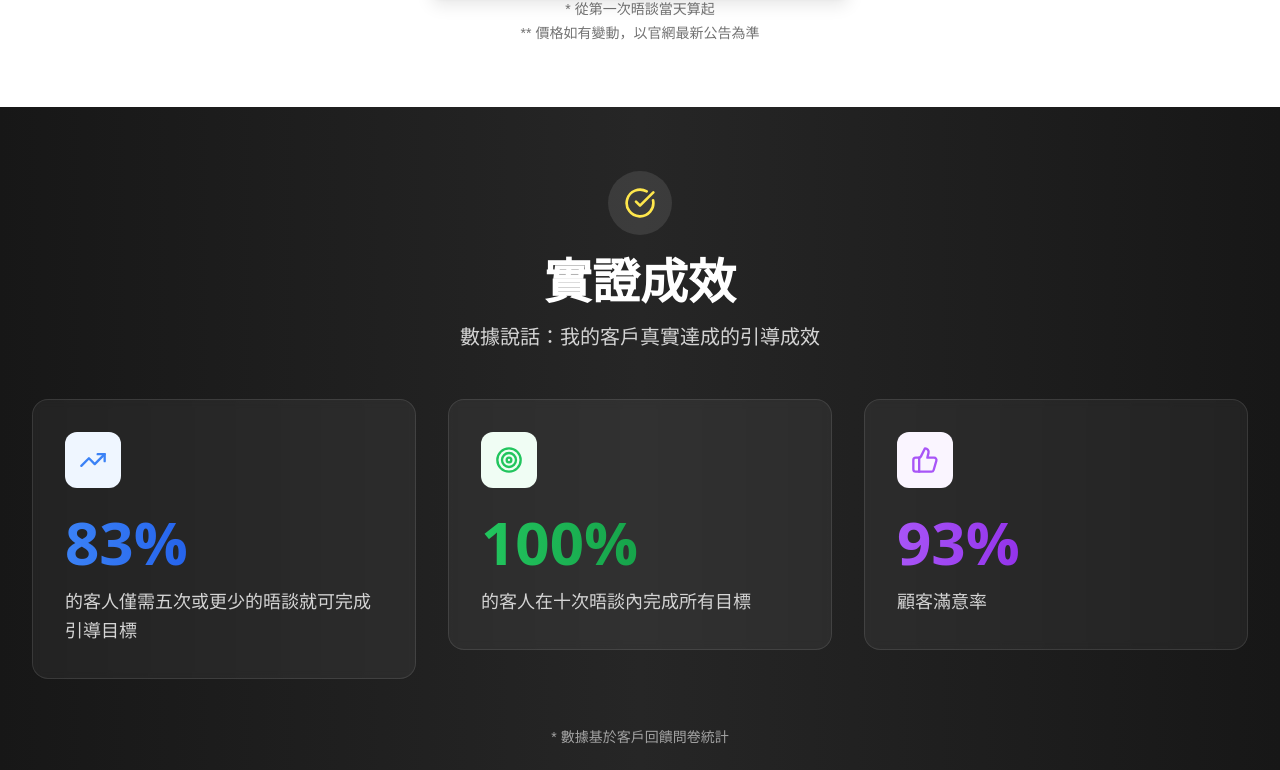
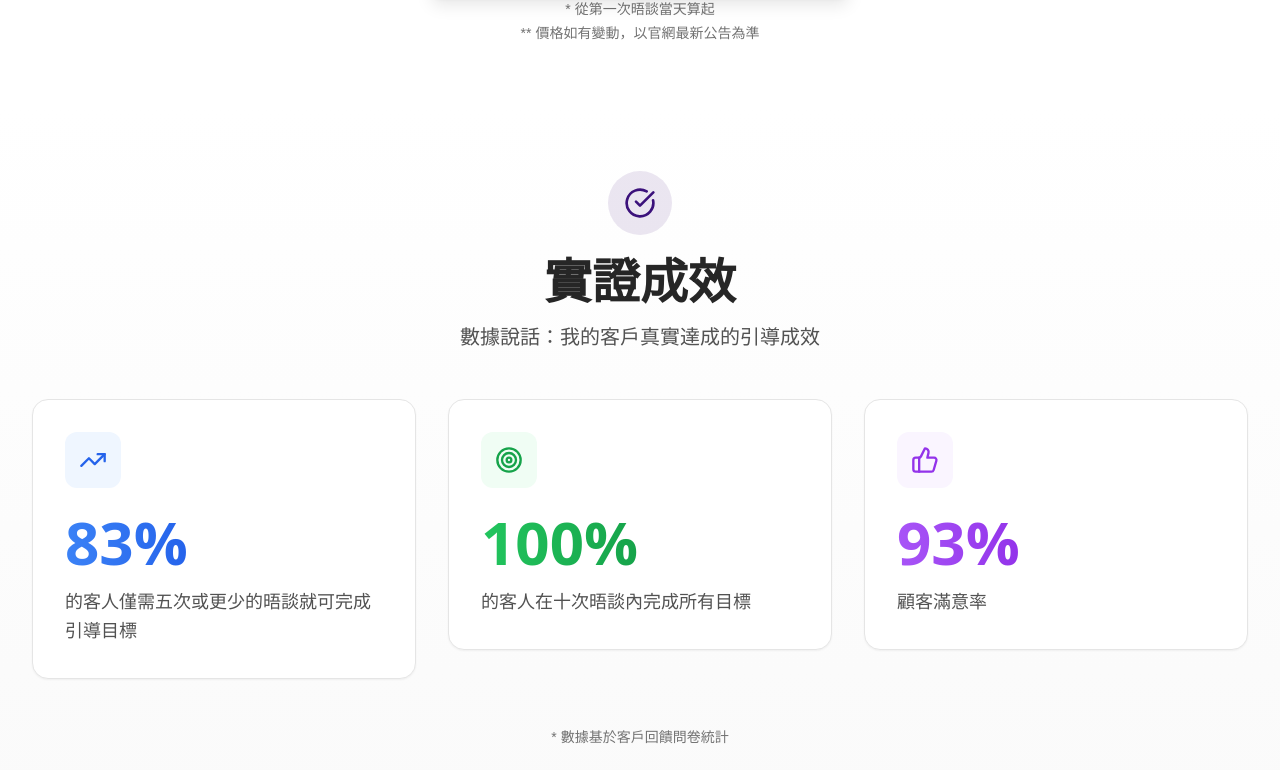
Before and after one commit to seahsky/benson-page-2, a React (Vite) app: page / in a window 1280 px wide. Shown: the part 5530-6300 px from the top of the page. Built offline with nearby package versions, Linux system fonts and the light colour scheme.

Commit message:
Add Chinese site implementation, update components

```diff
--- a/src/data/content.ts
+++ b/src/data/content.ts
@@ -814,18 +814,18 @@ export const content: Record<Language, Content> = {
       subtitle: "",
       channels: [
         {
+          name: "whatsapp",
+          label: "WhatsApp",
+          value: "+852 9702 0812",
+          link: "https://wa.me/85297020812",
+          icon: "MessageCircle",
+        },
+        {
           name: "line",
           label: "LINE",
           value: "ktuin0918",
           link: "https://line.me/ti/p/f2z0Vc5Hm_",
           icon: "MessageSquare",
-        },
-        {
-          name: "whatsapp",
-          label: "WhatsApp",
-          value: "+852 9702 0812",
-          link: "https://wa.me/85297020812",
-          icon: "MessageCircle",
         },
         {
           name: "threads",
@@ -1443,18 +1443,18 @@ export const content: Record<Language, Content> = {
       subtitle: "",
       channels: [
         {
+          name: "whatsapp",
+          label: "WhatsApp",
+          value: "+852 9702 0812",
+          link: "https://wa.me/85297020812",
+          icon: "MessageCircle",
+        },
+        {
           name: "line",
           label: "LINE",
           value: "ktuin0918",
           link: "https://line.me/ti/p/f2z0Vc5Hm_",
           icon: "MessageSquare",
-        },
-        {
-          name: "whatsapp",
-          label: "WhatsApp",
-          value: "+852 9702 0812",
-          link: "https://wa.me/85297020812",
-          icon: "MessageCircle",
         },
         {
           name: "threads",
--- a/src/pages/executive-wisdom/components/SuccessMetricsVisual.tsx
+++ b/src/pages/executive-wisdom/components/SuccessMetricsVisual.tsx
@@ -24,6 +24,7 @@ export default function SuccessMetricsVisual({
       icon: TrendingUp,
       color: "from-blue-500 to-blue-600",
       bgColor: "bg-blue-50",
+      textColor: "text-blue-600",
     },
     {
       value: stats.maxSessions,
@@ -31,6 +32,7 @@ export default function SuccessMetricsVisual({
       icon: Target,
       color: "from-green-500 to-green-600",
       bgColor: "bg-green-50",
+      textColor: "text-green-600",
     },
     {
       value: stats.satisfaction,
@@ -38,26 +40,27 @@ export default function SuccessMetricsVisual({
       icon: ThumbsUp,
       color: "from-purple-500 to-purple-600",
       bgColor: "bg-purple-50",
+      textColor: "text-purple-600",
     },
   ];
 
   return (
-    <section className="section-padding bg-gradient-to-r from-neutral-900 via-neutral-800 to-neutral-900">
+    <section className="section-padding bg-gradient-to-b from-white to-neutral-50">
       <div className="container-custom">
         {/* Section Header */}
         <div className="text-center mb-12">
-          <div className="inline-flex items-center justify-center w-16 h-16 bg-white/10 rounded-full mb-6">
-            <CheckCircle className="w-8 h-8 text-secondary" />
+          <div className="inline-flex items-center justify-center w-16 h-16 bg-primary/10 rounded-full mb-6">
+            <CheckCircle className="w-8 h-8 text-primary" />
           </div>
           <h2
-            className={`text-4xl md:text-5xl font-bold text-white mb-4 ${
+            className={`text-4xl md:text-5xl font-bold text-neutral-800 mb-4 ${
               language === "zh" ? "font-chinese" : ""
             }`}
           >
             {language === "zh" ? "實證成效" : "Proven Results"}
           </h2>
           <p
-            className={`text-xl text-neutral-300 max-w-2xl mx-auto ${
+            className={`text-xl text-neutral-600 max-w-2xl mx-auto ${
               language === "zh" ? "font-chinese" : ""
             }`}
           >
@@ -78,20 +81,13 @@ export default function SuccessMetricsVisual({
                 className="relative group"
               >
                 {/* Card */}
-                <div className="bg-white/5 backdrop-blur-sm rounded-2xl p-8 border border-white/10 hover:border-white/20 transition-all duration-300 hover:bg-white/10">
+                <div className="bg-white rounded-2xl p-8 border border-neutral-200 shadow-sm hover:shadow-lg hover:border-neutral-300 transition-all duration-300">
                   {/* Icon */}
                   <div
                     className={`w-14 h-14 rounded-xl ${metric.bgColor} flex items-center justify-center mb-6`}
                   >
                     <IconComponent
-                      className={`w-7 h-7 bg-gradient-to-r ${metric.color} bg-clip-text`}
-                      style={{
-                        color: metric.color.includes("blue")
-                          ? "#3b82f6"
-                          : metric.color.includes("green")
-                          ? "#22c55e"
-                          : "#a855f7",
-                      }}
+                      className={`w-7 h-7 ${metric.textColor}`}
                     />
                   </div>
 
@@ -106,18 +102,13 @@ export default function SuccessMetricsVisual({
 
                   {/* Description */}
                   <p
-                    className={`text-neutral-300 text-lg leading-relaxed ${
+                    className={`text-neutral-600 text-lg leading-relaxed ${
                       language === "zh" ? "font-chinese" : ""
                     }`}
                   >
                     {metric.description}
                   </p>
                 </div>
-
-                {/* Decorative glow effect on hover */}
-                <div
-                  className={`absolute -inset-1 bg-gradient-to-r ${metric.color} rounded-2xl opacity-0 group-hover:opacity-20 blur-xl transition-opacity duration-500 -z-10`}
-                />
               </div>
             );
           })}
@@ -126,7 +117,7 @@ export default function SuccessMetricsVisual({
         {/* Additional note */}
         <div className="text-center mt-12">
           <p
-            className={`text-neutral-400 text-sm ${
+            className={`text-neutral-500 text-sm ${
               language === "zh" ? "font-chinese" : ""
             }`}
           >
```
